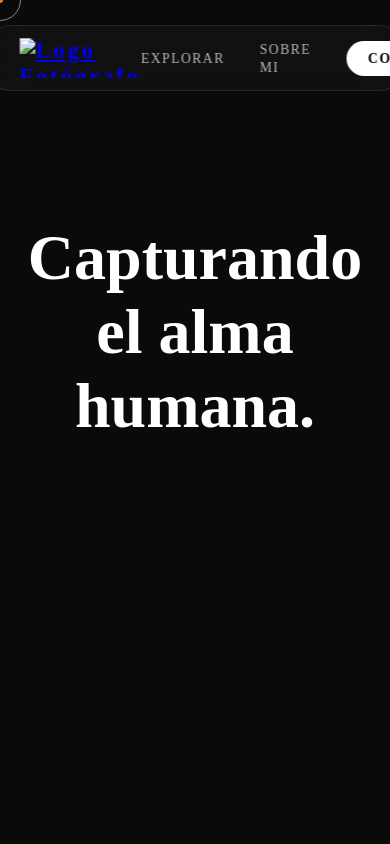
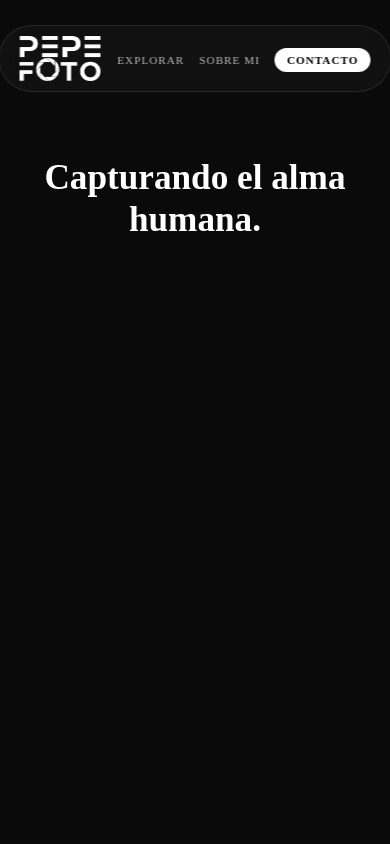
Before and after one commit to gerardtrinidad41-design/Web-Fotografia, a plain HTML site: page index.html in a window 390 px wide. Shown: the top 844 px of the page. Drawn offline with nearby package versions, Linux system fonts and the light colour scheme.

Commit message:
Add files via upload

```diff
--- a/index.html
+++ b/index.html
@@ -13,7 +13,7 @@
     <div class="nav-container">
         <div class="logo">
             <a href="index.html">
-                <img src="  AQUI HAY QUE PONER LA FOTO DEL LOGO" alt="Logo Fotógrafo" class="logo-img">
+                <img src="img/logoB.png" alt="Logo Fotógrafo" class="logo-img">
             </a>
         </div>
         <ul class="nav-links">
--- a/style.css
+++ b/style.css
@@ -271,7 +271,7 @@
 /* ----------- AQUI VAN LOS AJUSTES DEL LOGO EN LA NAVBAR -----------*/
 
 .logo-img {
-    height: 40px; /* Ajusta este valor según el diseño del logo */
+    height: 45px; /* Ajusta este valor según el diseño del logo */
     width: auto;  /* Mantiene la proporción original */
     display: block;
     transition: transform 0.3s ease;
@@ -325,3 +325,63 @@
     margin-top: 50px;
     padding-left: 5%;
 }
+
+/* --- AJUSTES PARA MÓVILES Y TABLETS --- */
+@media (max-width: 768px) {
+
+    /* 1. Ajuste de la Navbar */
+    .navbar {
+        width: 95%;
+        padding: 10px 20px;
+        top: 10px;
+    }
+
+    .nav-links {
+        gap: 15px; /* Menos espacio entre enlaces */
+    }
+
+    .nav-links a {
+        font-size: 0.7rem; /* Texto más pequeño */
+        letter-spacing: 1px;
+    }
+
+    .nav-btn {
+        padding: 6px 12px;
+        font-size: 0.7rem !important;
+    }
+
+    /* 2. Ajuste del Título Principal */
+    .hero {
+        padding-top: 120px; /* Menos margen arriba en móvil */
+    }
+
+    .hero-title {
+        font-size: 2.2rem; /* Título más pequeño para que no se corte */
+        padding: 0 20px;
+        line-height: 1.2;
+    }
+
+    /* 3. Ajuste de la Galería/Categorías */
+    .category-grid {
+        grid-template-columns: 1fr; /* Una foto debajo de otra */
+        height: auto; /* Que crezca según las fotos */
+    }
+
+    .cat-card {
+        height: 350px; /* Altura fija para que no sean infinitas */
+    }
+
+    .overlay h3 {
+        font-size: 1.8rem;
+    }
+
+    /* 4. Ocultar el cursor personalizado en móviles */
+    /* En pantallas táctiles no hay ratón, así que el círculo estorba */
+    .cursor-wrapper {
+        display: none;
+    }
+
+    html, body, a, button {
+        cursor: auto !important; /* Recuperamos el cursor táctil normal */
+    }
+}
```
Also changed, not shown: img/logoB.png (added).
